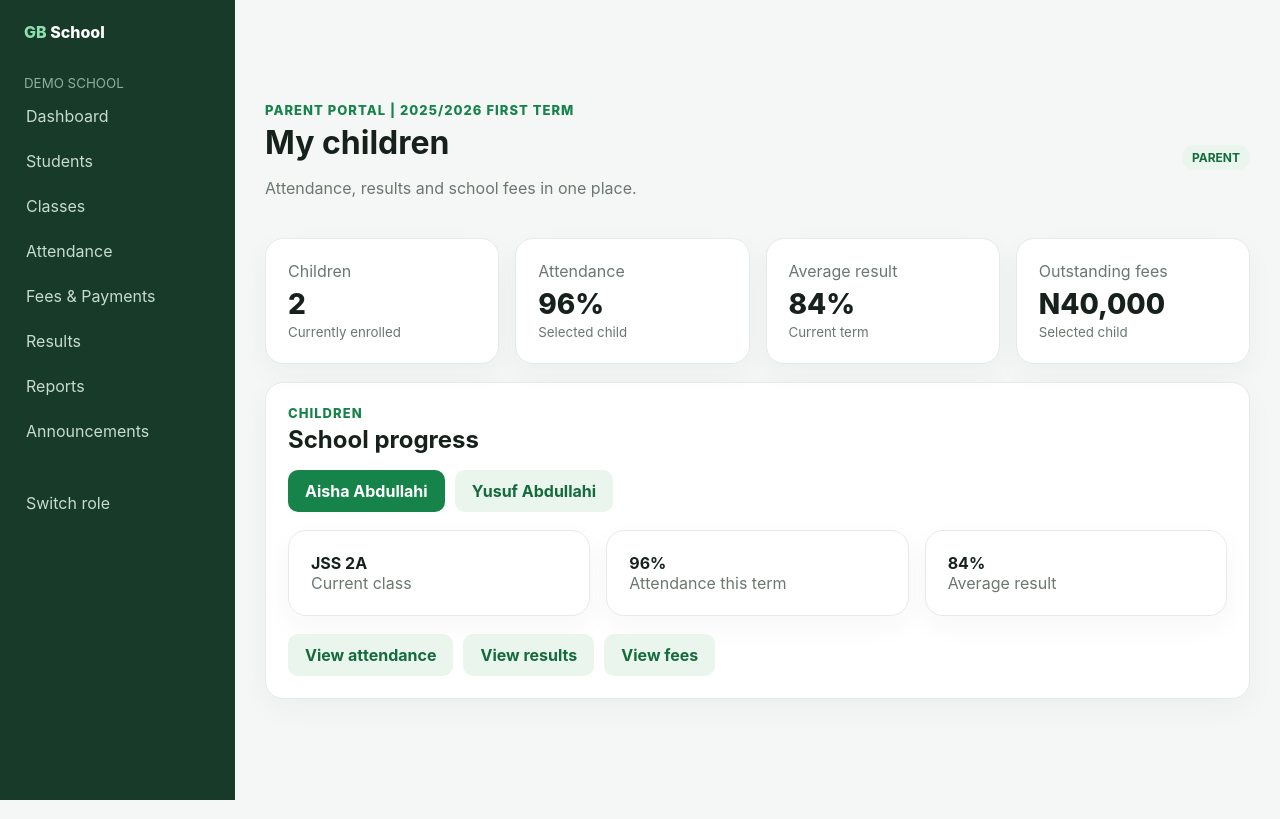
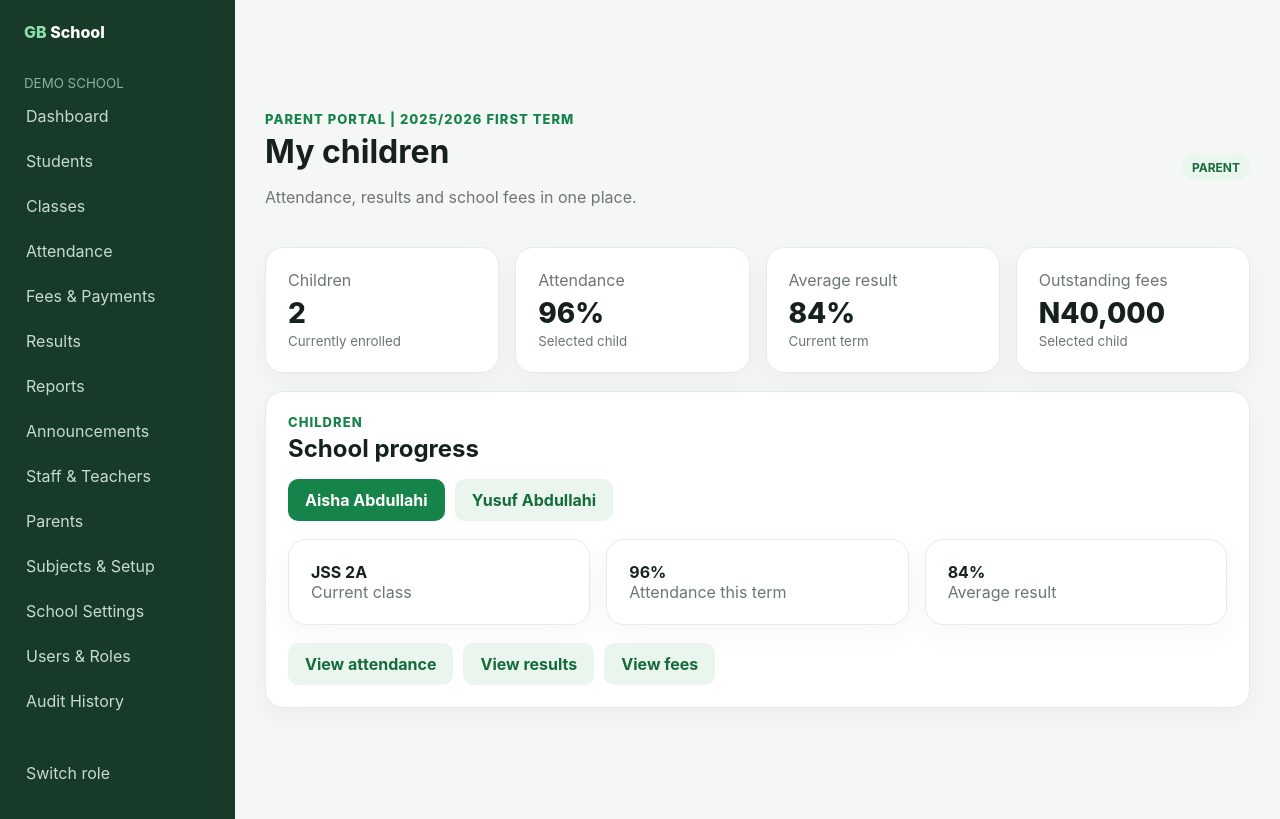
Before and after one commit to greenbasket-labs/GB-demo-school, a Next.js app: page /portal in a window 1280 px wide. Built offline with nearby package versions, Linux system fonts and the light colour scheme.

Commit message:
Add Owner/Admin navigation areas

```diff
--- a/app/components/Sidebar.tsx
+++ b/app/components/Sidebar.tsx
@@ -13,6 +13,12 @@ const common = [
   ['Results','/results'],
   ['Reports','/reports'],
   ['Announcements','/announcements'],
+  ['Staff & Teachers','/staff'],
+  ['Parents','/parents'],
+  ['Subjects & Setup','/subjects'],
+  ['School Settings','/settings'],
+  ['Users & Roles','/users'],
+  ['Audit History','/audit'],
 ]
 
 const roleLinks: Record<string, string[]> = {
```
